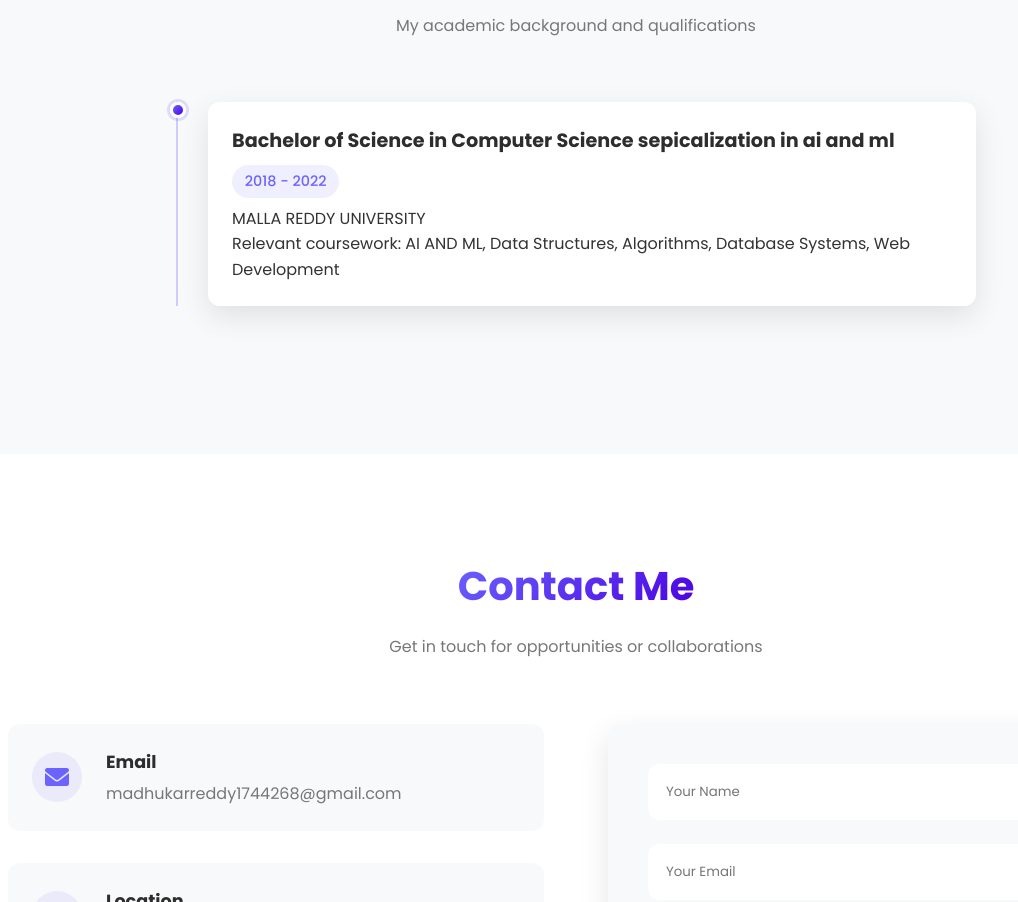
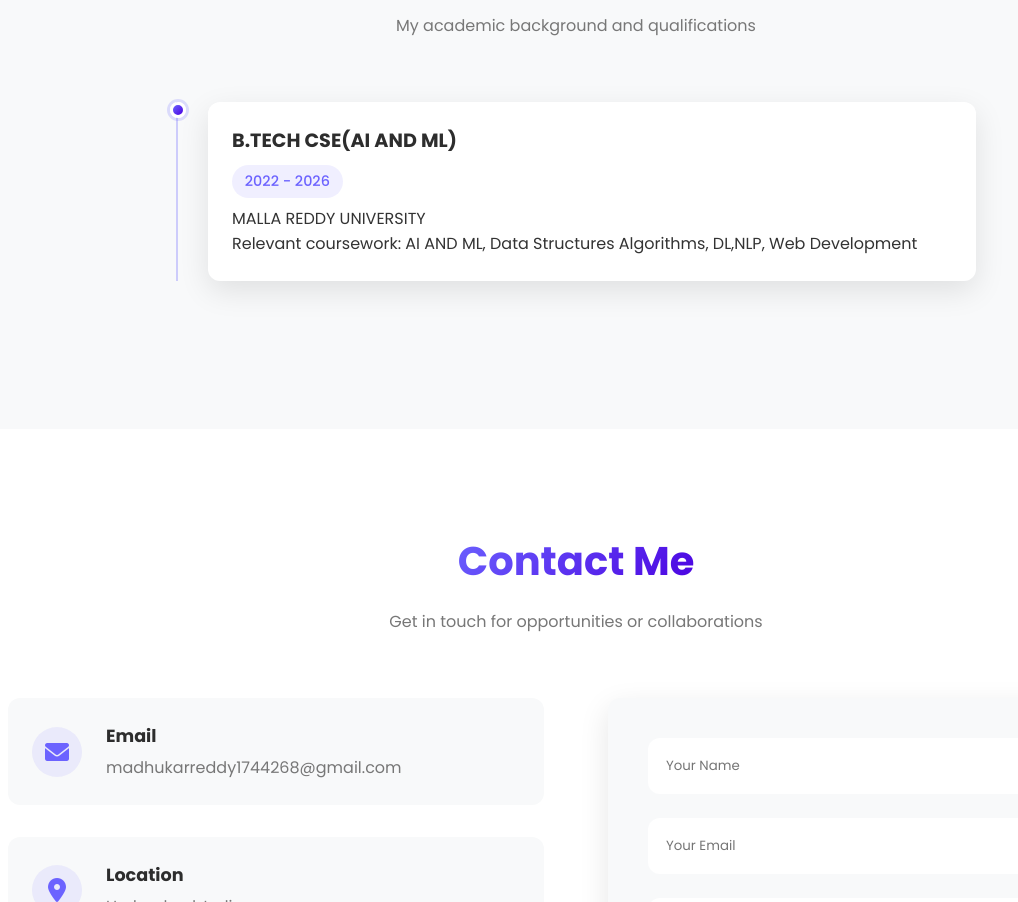
Before and after one commit to madhukarreddydonala/Personal-_Portfolio, a plain HTML site: page index.html in a window 1280 px wide. Shown: the part 3500-4402 px from the top of the page, without its empty margins (64-1082 px from the left). Drawn offline with nearby package versions, Linux system fonts and the light colour scheme.

Commit message:
Update portfolio content and layout

```diff
--- a/index.html
+++ b/index.html
@@ -220,10 +220,12 @@
                         <div class="timeline-item">
                             <div class="timeline-dot"></div>
                             <div class="timeline-content">
-                                <h4>Bachelor of Science in Computer Science sepicalization in ai and ml</h4>
-                                <p class="timeline-date">2018 - 2022</p>
+                                <h4>B.TECH  CSE(AI AND ML)</h4>
+                                <p class="timeline-date">2022 - 2026</p>
                                 <p>MALLA REDDY UNIVERSITY</p>
-                                <p>Relevant coursework:  AI AND ML, Data Structures, Algorithms, Database Systems, Web Development</p>
+                                <p>Relevant coursework:  AI AND ML,
+                                    Data Structures Algorithms, DL,NLP,
+                                    Web Development</p>
                             </div>
                         </div>
                     </div>
```
